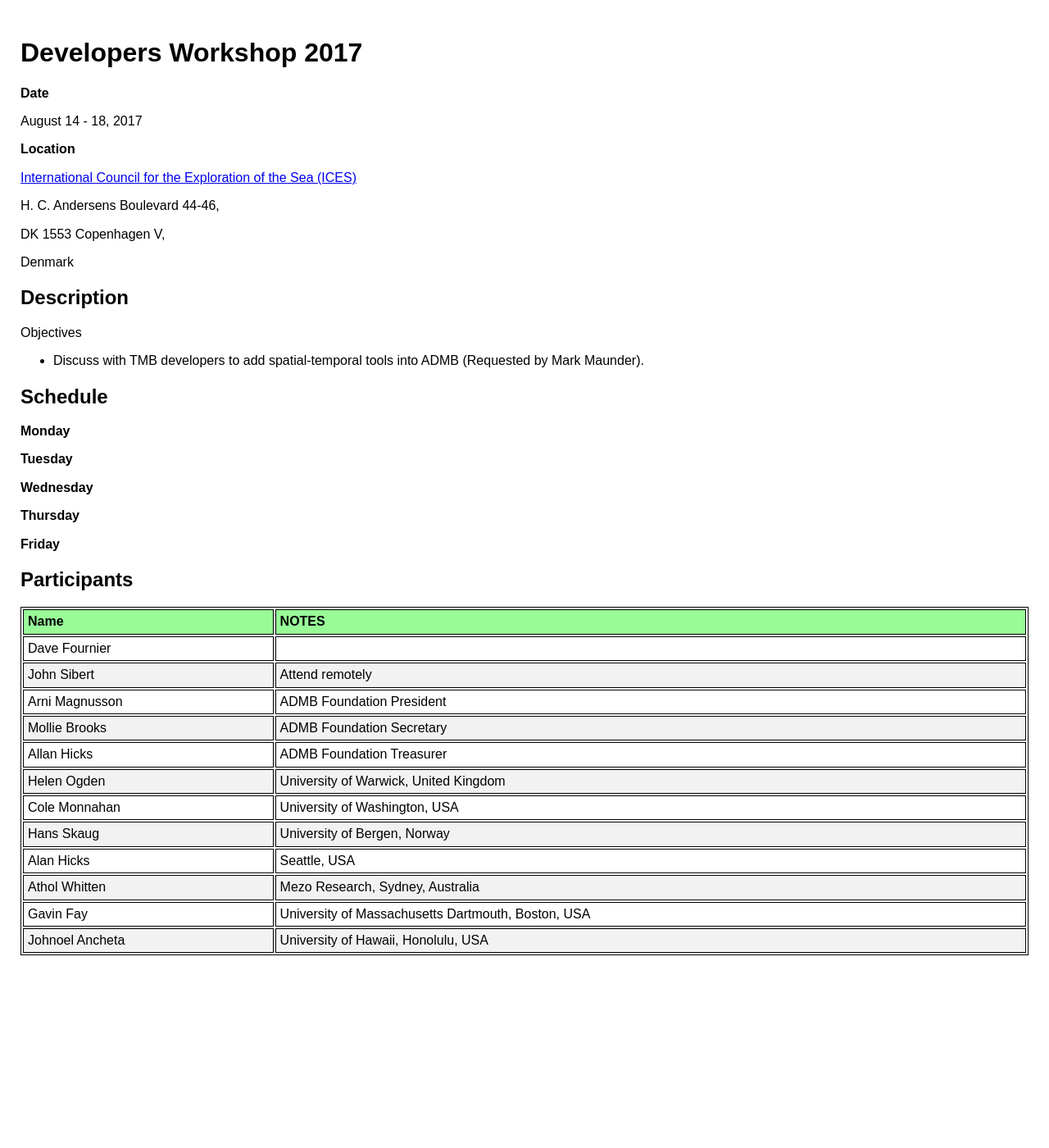
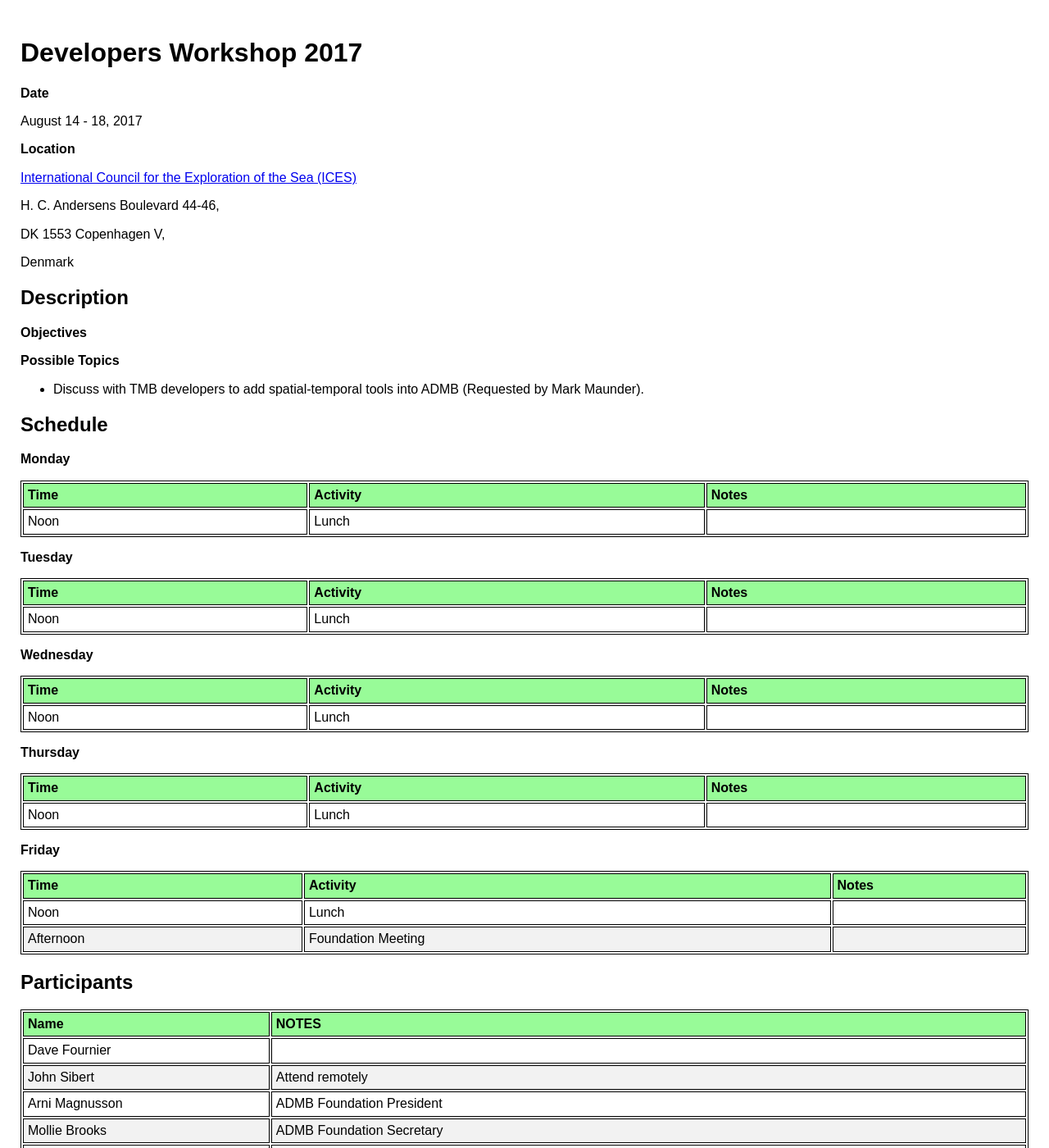
Before and after one commit to TMB-ADMB-Workshops/DevelopersWorkshop2017, a Jekyll site: the page built from agenda.md, in a window 1280 px wide and 1400 px high. Shown: the whole window at 82% size. Built offline with Jekyll 4.4.1, drawn with Linux system fonts in a browser that asks for light colours; nearby versions of some CDN libraries.

Commit message:
Update agenda.md

```diff
--- a/agenda.md
+++ b/agenda.md
@@ -21,7 +21,9 @@ Denmark
 
 ## Description
 
-   Objectives
+__Objectives__
+
+__Possible Topics__
 
    * Discuss with TMB developers to add spatial-temporal tools into ADMB (Requested by Mark Maunder).
 
@@ -29,13 +31,35 @@ Denmark
 
 __Monday__
 
+__Time__ | __Activity__ | __Notes__
+--- | --- | ---
+Noon | Lunch |
+
 __Tuesday__
+
+__Time__ | __Activity__ | __Notes__
+--- | --- | ---
+Noon | Lunch |
 
 __Wednesday__
 
+__Time__ | __Activity__ | __Notes__
+--- | --- | ---
+Noon | Lunch |
+
 __Thursday__
 
+__Time__ | __Activity__ | __Notes__
+--- | --- | ---
+Noon | Lunch |
+
 __Friday__
+
+__Time__ | __Activity__ | __Notes__
+--- | --- | ---
+Noon | Lunch |
+Afternoon | Foundation Meeting |
+
 
 ## Participants
 
@@ -52,4 +76,3 @@ Hans Skaug | University of Bergen, Norway
 Alan Hicks | Seattle, USA
 Athol Whitten | Mezo Research, Sydney, Australia
 Gavin Fay | University of Massachusetts Dartmouth, Boston, USA
-Johnoel Ancheta |  University of Hawaii, Honolulu, USA
```
